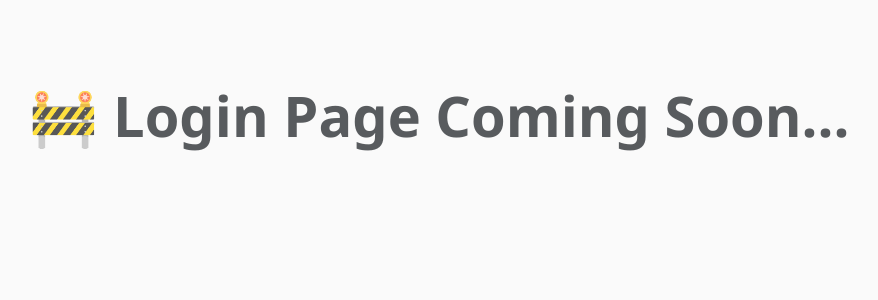
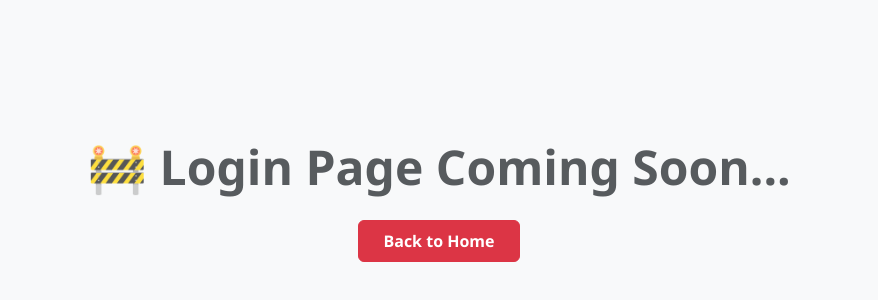
Before and after one commit to HemanthVundavilli/SCHOOL-APPLICATION, a React (Create React App) app: page /login in a window 1280 px wide. Shown: the part 200-500 px from the top of the page, without its empty margins (201-1079 px from the left). Built offline with nearby package versions, Linux system fonts and the light colour scheme.

Commit message:
first commit

```diff
--- a/src/components/pages/Login.jsx
+++ b/src/components/pages/Login.jsx
@@ -1,9 +1,16 @@
 import React from "react";
+import { Link } from "react-router-dom";
 
 const Login = () => {
   return (
-    <div className="d-flex justify-content-center align-items-center" style={{ height: "80vh" }}>
-      <h1 className="text-center text-muted display-4 fw-semibold">🚧 Login Page Coming Soon...</h1>
+    <div className="d-flex flex-column justify-content-center align-items-center" style={{ height: "100vh", backgroundColor: "#f8f9fa" }}>
+      <h1 className="text-center text-muted display-5 fw-semibold mb-4">
+        🚧 Login Page Coming Soon...
+      </h1>
+
+      <Link to="/" className="btn btn-danger fw-semibold px-4 py-2">
+        Back to Home
+      </Link>
     </div>
   );
 };
```
